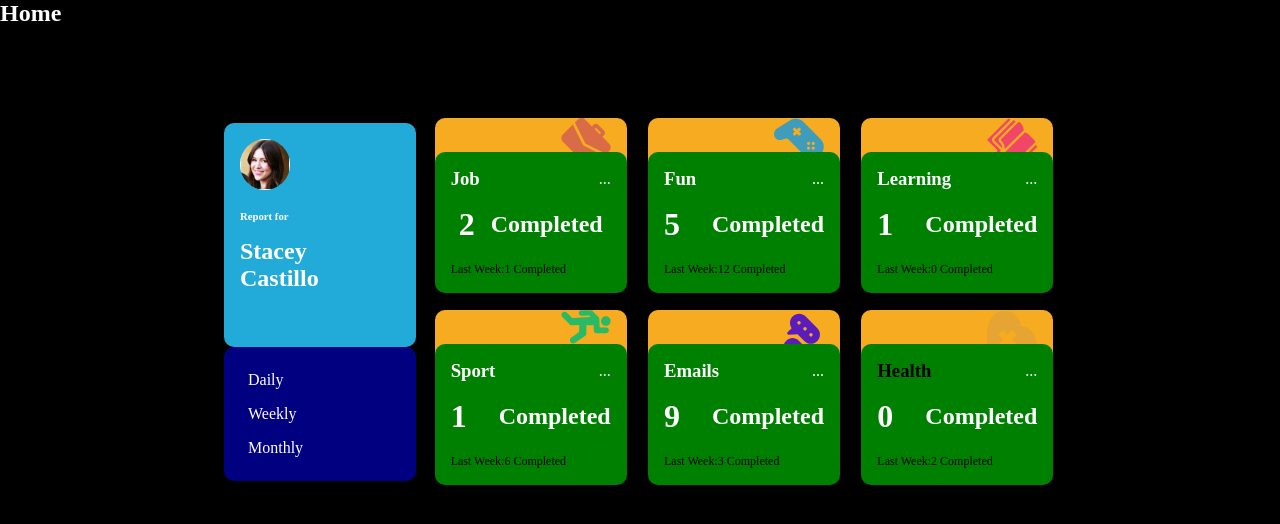
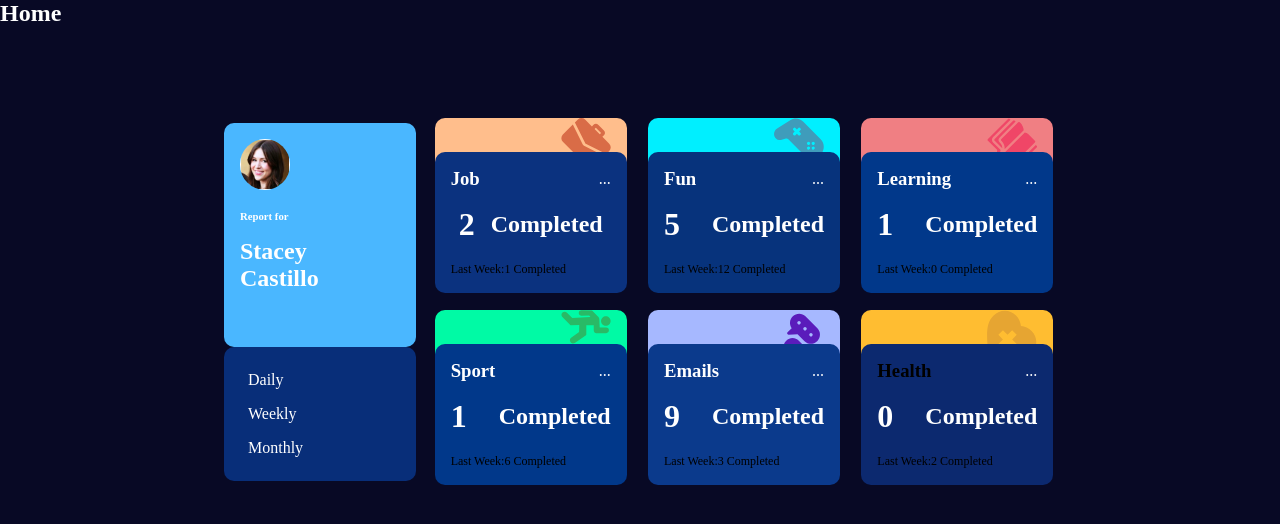
Before and after one commit to vawkei/milad-faghihi-frontend-interview-challenge, a React (Vite) app: page / in a window 1280 px wide. Shown: the top 524 px of the page. Built offline with nearby package versions, Linux system fonts and the light colour scheme.

Commit message:
done with adding of the colors. now i will want to re-examine and put in my work on the css

```diff
--- a/src/components/dashboards/emails-timeframe/EmailsTimeframe.module.css
+++ b/src/components/dashboards/emails-timeframe/EmailsTimeframe.module.css
@@ -5,7 +5,7 @@
 }
 
 .top-card{
-    background-color: rgb(246, 171, 32);
+    background-color: rgba(166,184,255,255);
     height: 5rem;
     position: relative;
 }
@@ -18,7 +18,7 @@
 }
 
 .main-card{
-    background-color: green;
+    background-color: rgba(11,58,140,255);
     margin-top: -2.5rem;
     z-index: 3000;
     position: absolute;
--- a/src/components/dashboards/fun-timeframe/FunTimeframe.module.css
+++ b/src/components/dashboards/fun-timeframe/FunTimeframe.module.css
@@ -6,7 +6,7 @@
 }
 
 .top-card{
-    background-color: rgb(246, 171, 32);
+    background-color: rgba(0,239,255,255);
     height: 5rem;
 
 }
@@ -19,7 +19,7 @@
 }
 
 .main-card{
-    background-color: green;
+    background-color: rgba(7,51,124,255);
     margin-top: -2.5rem;
     z-index: 3000;
     position: absolute;
--- a/src/components/dashboards/health-timeframe/HealthTimeframe.module.css
+++ b/src/components/dashboards/health-timeframe/HealthTimeframe.module.css
@@ -5,7 +5,7 @@
 }
 
 .top-card{
-    background-color: rgb(246, 171, 32);
+    background-color: rgba(255,189,49,255);
     height: 5rem;
     position: relative;
 }
@@ -18,7 +18,7 @@
 }
 
 .main-card{
-    background-color: green;
+    background-color: rgba(12,41,111,255);
     margin-top: -2.5rem;
     z-index: 3000;
     position: absolute;
--- a/src/components/dashboards/job-timeframe/JobTimeframe.module.css
+++ b/src/components/dashboards/job-timeframe/JobTimeframe.module.css
@@ -6,7 +6,7 @@
 }
 
 .top-card{
-    background-color: rgb(246, 171, 32);
+    background-color: rgba(255,190,140,255);
     height: 5rem;
 
 }
@@ -19,7 +19,7 @@
 }
 
 .main-card{
-    background-color: green;
+    background-color: rgba(11,50,127,255);
     margin-top: -2.5rem;
     z-index: 3000;
     position: absolute;
--- a/src/components/dashboards/learning-timeframe/LearningTimeframe.module.css
+++ b/src/components/dashboards/learning-timeframe/LearningTimeframe.module.css
@@ -6,7 +6,7 @@
 }
 
 .top-card{
-    background-color: rgb(246, 171, 32);
+    background-color: rgba(240,127,131,255);
     height: 5rem;
 
 }
@@ -19,7 +19,7 @@
 }
 
 .main-card{
-    background-color: green;
+    background-color: rgba(1,56,138,255);
     margin-top: -2.5rem;
     z-index: 3000;
     position: absolute;
--- a/src/components/dashboards/sport-timeframe/SportTimeframe.module.css
+++ b/src/components/dashboards/sport-timeframe/SportTimeframe.module.css
@@ -5,7 +5,7 @@
 }
 
 .top-card{
-    background-color: rgb(246, 171, 32);
+    background-color: rgba(0,250,165,255);
     height: 5rem;
     position: relative;
 }
@@ -18,7 +18,7 @@
 }
 
 .main-card{
-    background-color: green;
+    background-color: rgba(1,56,138,255);
     margin-top: -2.5rem;
     z-index: 3000;
     position: absolute;
--- a/src/components/dashboards/user/User.module.css
+++ b/src/components/dashboards/user/User.module.css
@@ -4,14 +4,14 @@
     height: 100%;
 }
 .top-card {
-  background-color: rgb(34, 171, 217);
+  background-color: rgba(74,183,255,255);
   width: 100%;
   height: 100%;
   min-height: 14rem;
   padding: 1rem;
 }
 .main-card {
-  background-color: navy;
+  background-color: rgba(8,46,121,255);
   width: 100%;
   height: 20%;
   min-height: 8rem;
--- a/src/index.css
+++ b/src/index.css
@@ -22,5 +22,5 @@
 
 body {
   /* background-color: rgb(2, 2, 45); */
-  background-color: black
+  background-color: rgba(8,9,37,255)
 }
```
